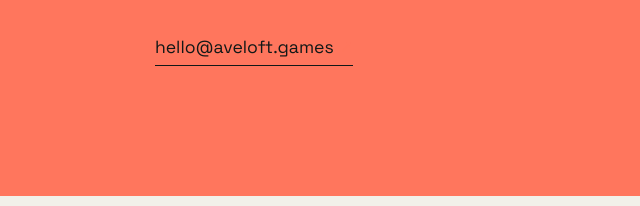
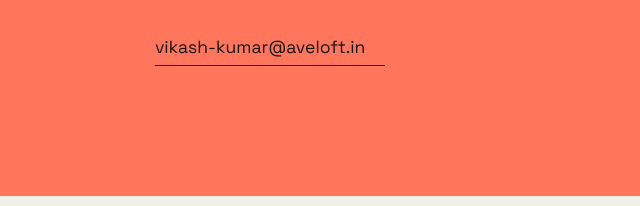
Before and after one commit to RealityDenied/AveloftWebsite, a plain HTML site: page index.html in a window 1280 px wide. Shown: the part 3581-3787 px from the top of the page, 0-640 px from the left. Drawn offline with nearby package versions, Linux system fonts and the light colour scheme.

Commit message:
mail change

```diff
--- a/index.html
+++ b/index.html
@@ -84,7 +84,7 @@
       </section>
 
       <section class="contact section" id="contact">
-        <div class="contact-inner reveal"><p class="eyebrow">04 / Say hello</p><h2>Have a world<br />in your <em>head?</em></h2><p>We would love to hear about it. Partnerships, playtesting, just saying hi — our inbox is open.</p><a class="contact-email" href="mailto:hello@aveloft.games">hello@aveloft.games <span>↗</span></a></div>
+        <div class="contact-inner reveal"><p class="eyebrow">04 / Say hello</p><h2>Have a world<br />in your <em>head?</em></h2><p>We would love to hear about it. Partnerships, playtesting, just saying hi — our inbox is open.</p><a class="contact-email" href="mailto:vikash-kumar@aveloft.in">vikash-kumar@aveloft.in <span>↗</span></a></div>
         <div class="contact-stamp">AV<br /><span>EST. 2023</span></div>
       </section>
     </main>
```
